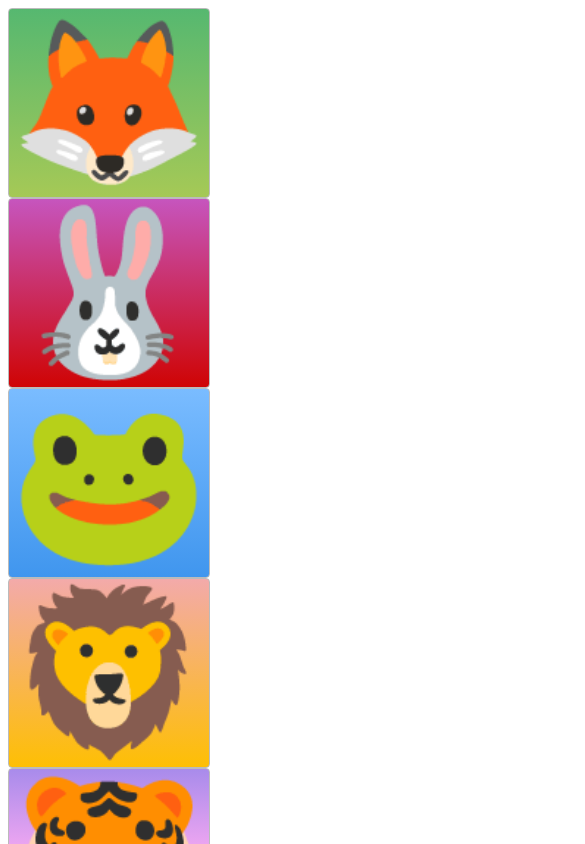
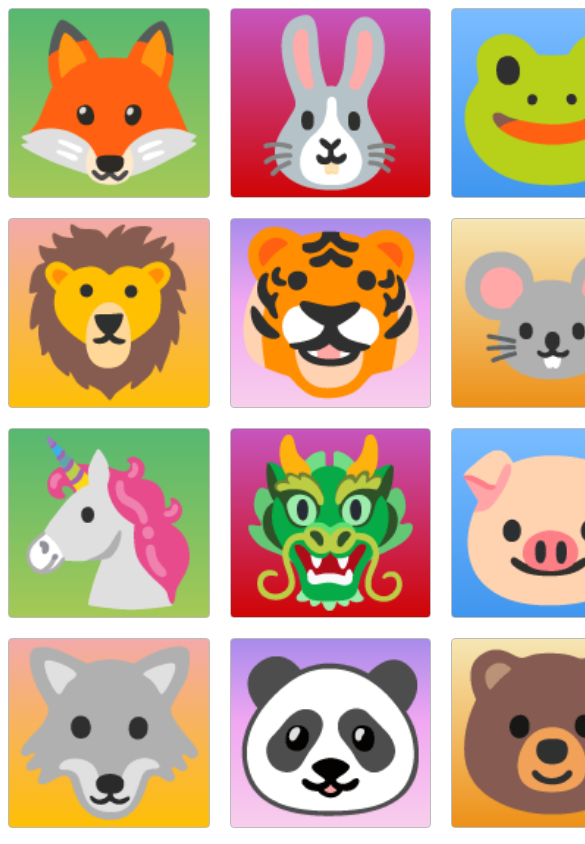
Before and after one commit to SamirJouni/CSS_Grid_Practice, a plain HTML site: page index.html in a window 390 px wide. Shown: the top 844 px of the page, 585 px wide, since content can reach past the window. Drawn offline with Linux system fonts and the light colour scheme.

Commit message:
added basic responsive grid

```diff
--- a/index.html
+++ b/index.html
@@ -9,6 +9,7 @@
 		<link rel="stylesheet" type="text/css" href="styles.css" />
 	</head>
 	<body>
+		<div class="container">
 			<div class="zone green">🦊</div>
 			<div class="zone red">🐰</div>
 			<div class="zone blue">🐸</div>
@@ -21,6 +22,7 @@
 			<div class="zone yellow">🐺</div>
 			<div class="zone purple">🐼</div>
 			<div class="zone brown">🐻</div>
+		</div>
 		<script href="script.js"></script>
 	</body>
 </html>
--- a/styles.css
+++ b/styles.css
@@ -1,6 +1,11 @@
+.container {
+	display: grid;
+	grid-gap: 20px;
+	grid-template-columns: repeat(3, 1fr);
+}
+
 .zone {
     cursor:pointer;
-    display:inline-block;
     text-align: center;
     font-size:10em;
     border-radius:4px;
```
Lines whose indentation alone changed are shown as unchanged.
